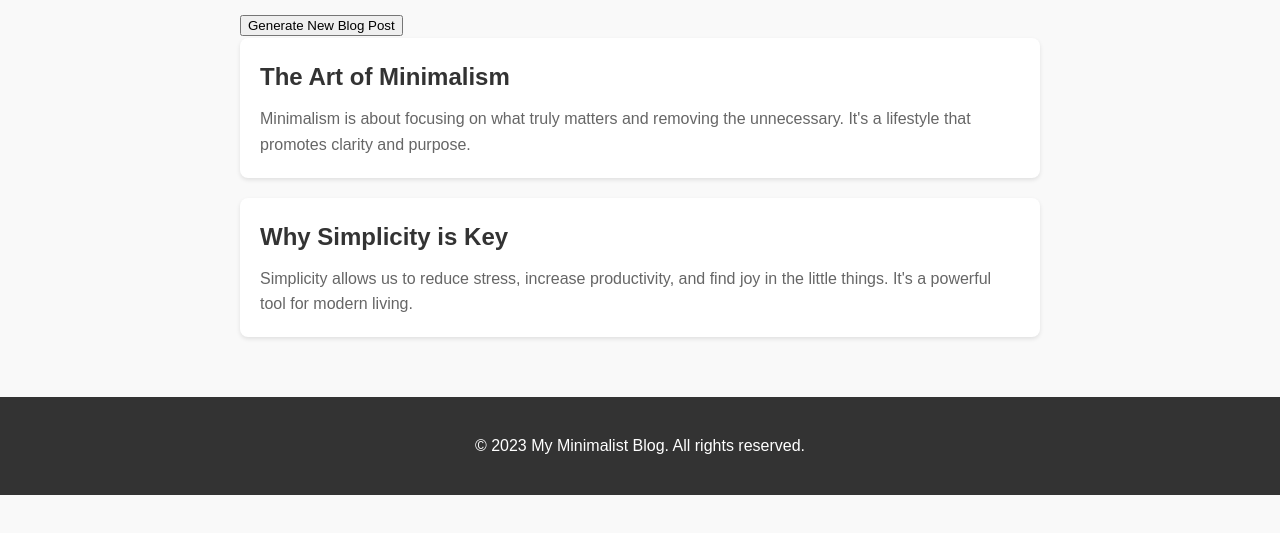
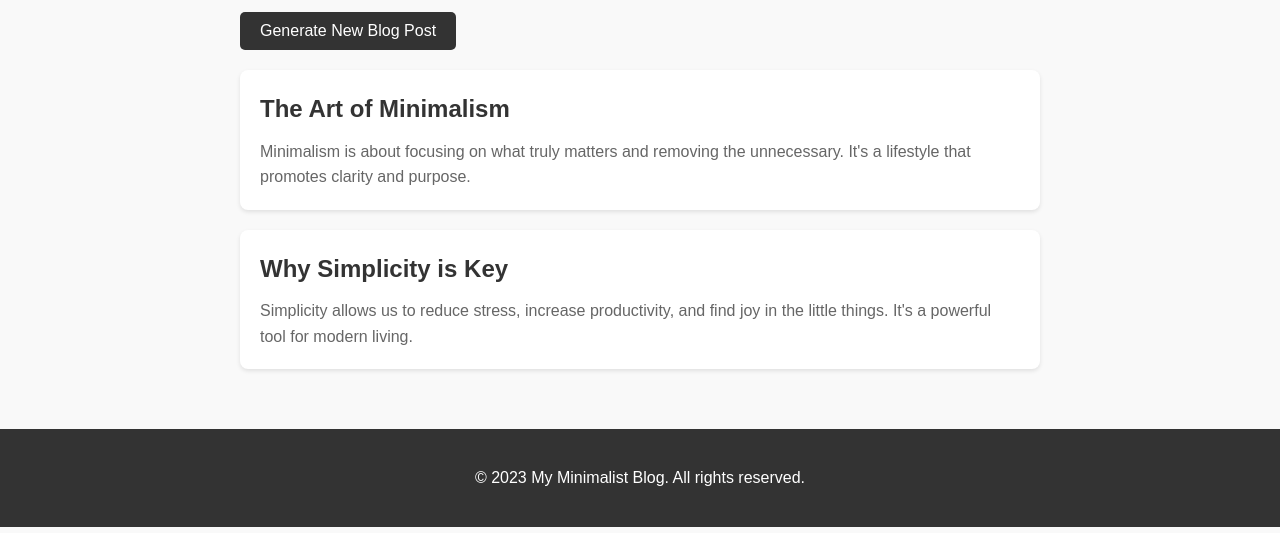
Before and after one commit to KloudMax/testing-testing, a plain HTML site: page index.html in a window 1280 px wide. Shown: the part 267-800 px from the top of the page. Drawn offline with Linux system fonts and the light colour scheme; no server answers.

Commit message:
Update styles.css

```diff
--- a/styles.css
+++ b/styles.css
@@ -42,6 +42,22 @@ main {
   margin: 0 auto;
 }
 
+/* Add this to your existing CSS */
+#generate-blog-button {
+  background-color: #333;
+  color: #fff;
+  border: none;
+  padding: 10px 20px;
+  font-size: 1rem;
+  cursor: pointer;
+  border-radius: 5px;
+  margin-bottom: 20px;
+}
+
+#generate-blog-button:hover {
+  background-color: #555;
+}
+
 #blog-posts h2 {
   font-size: 2rem;
   margin-bottom: 20px;
```
